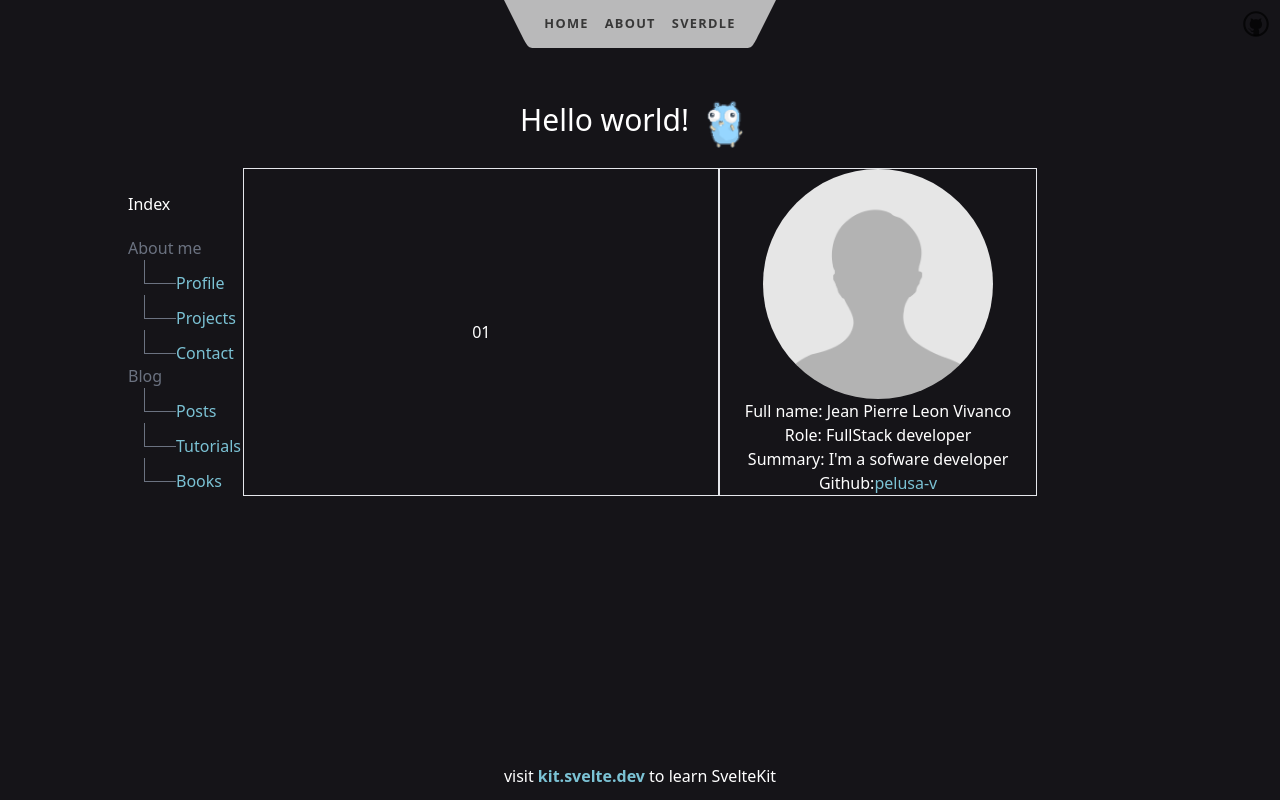
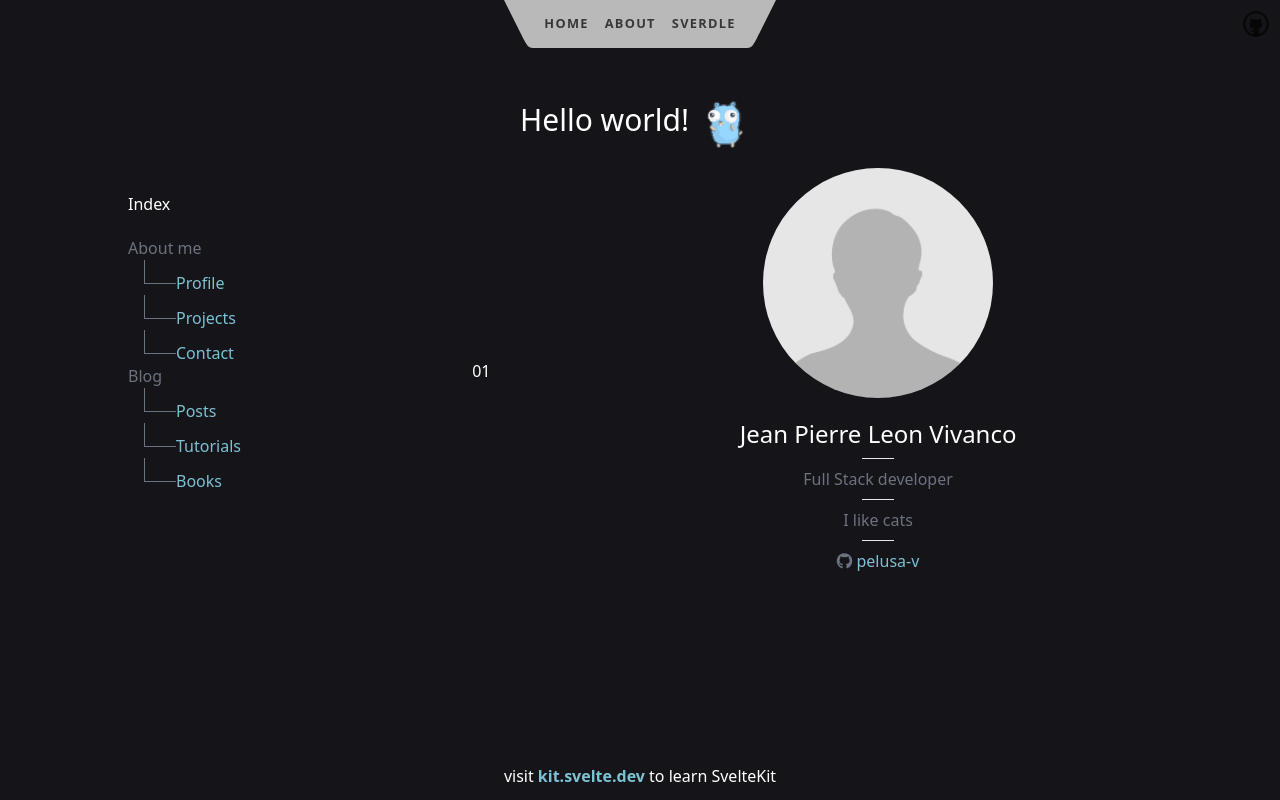
Before and after one commit to pelusa-v/portfolio-jp-ui, a SvelteKit app: page /profile in a window 1280 px wide. Built offline with nearby package versions, Linux system fonts and the light colour scheme.

Commit message:
Profile style done

```diff
--- a/package.json
+++ b/package.json
@@ -24,5 +24,8 @@
 		"typescript": "^5.1.3",
 		"vite": "^4.3.0"
 	},
-	"type": "module"
+	"type": "module",
+	"dependencies": {
+		"@fortawesome/fontawesome-free": "^6.4.0"
+	}
 }
--- a/src/routes/profile/+page.svelte
+++ b/src/routes/profile/+page.svelte
@@ -17,7 +17,7 @@
 
 <div class="flex justify-center items-center">
   <div class="aboutme-container flex flex-wrap md:flex-nowrap">
-    <div class="flex flex-wrap justify-center items-center border w-full md:w-2/5 lg:w-2/5 md:order-2">
+    <div class="flex flex-wrap justify-center items-center  w-full md:w-2/5 lg:w-2/5 md:order-2">
       <div class="block md:block lg:block">
         <ProfilePhoto></ProfilePhoto>
       </div>
@@ -26,11 +26,11 @@
           full_name="Jean Pierre Leon Vivanco"
           github_url="https://github.com/pelusa-v"
           github_username="pelusa-v"
-          role="FullStack developer"
-          summary="I'm a sofware developer"></ProfileSummary>
+          role="Full Stack developer"
+          summary="I like cats"></ProfileSummary>
       </div>
     </div>
-    <div class="flex justify-center items-center border w-full md:w-3/5 lg:w-3/5 md:order-1">
+    <div class="flex justify-center items-center w-full md:w-3/5 lg:w-3/5 md:order-1">
       01
     </div>
   </div>
--- a/src/routes/profile/ProfileSummary.svelte
+++ b/src/routes/profile/ProfileSummary.svelte
@@ -6,18 +6,27 @@
     export let full_name = "";
 </script>
 
-<div>
-    <div class="flex justify-center items-center">
-        Full name: {full_name}
+<div class="mt-5">
+    <div>
+        <h3 class="text-center text-2xl">{full_name}</h3>
     </div>
     <div class="flex justify-center items-center">
-        Role: {role}
+        <hr class="my-2 w-8">
+    </div>
+    <div>
+        <p class="text-center font-light text-gray-500">{role}</p>
     </div>
     <div class="flex justify-center items-center">
-        Summary: {summary}
+        <hr class="my-2 w-8">
+    </div>
+    <div>
+        <p class="text-center font-light text-gray-500">{summary}</p>
     </div>
     <div class="flex justify-center items-center">
-        Github: <a href={github_url}>{github_username}</a>
+        <hr class="my-2 w-8">
+    </div>
+    <div>
+        <p class="text-center font-light text-gray-500"><i class="fa-brands fa-github text-base"></i> <a href={github_url}>{github_username}</a></p>
     </div>
 </div>
 
--- a/src/routes/styles.css
+++ b/src/routes/styles.css
@@ -1,4 +1,6 @@
 @import '@fontsource/fira-mono';
+/* @import '~@fortawesome/fontawesome-free/css/all.min.css'; */
+@import '@fortawesome/fontawesome-free/css/all.css';
 
 :root {
 	--font-body: ui-sans-serif, system-ui, -apple-system, BlinkMacSystemFont, "Segoe UI", Roboto, "Helvetica Neue", Arial, "Noto Sans", sans-serif, "Apple Color Emoji", "Segoe UI Emoji", "Segoe UI Symbol", "Noto Color Emoji";
```
Also changed, not shown: 1 other file (tests, documents, lock files or other folders).
